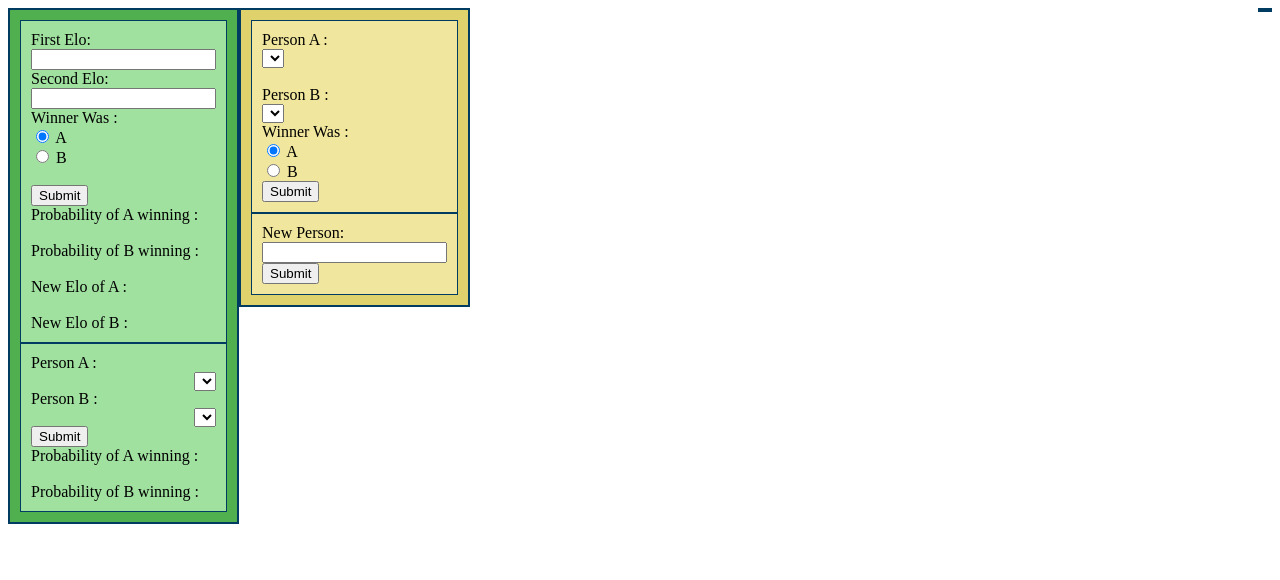
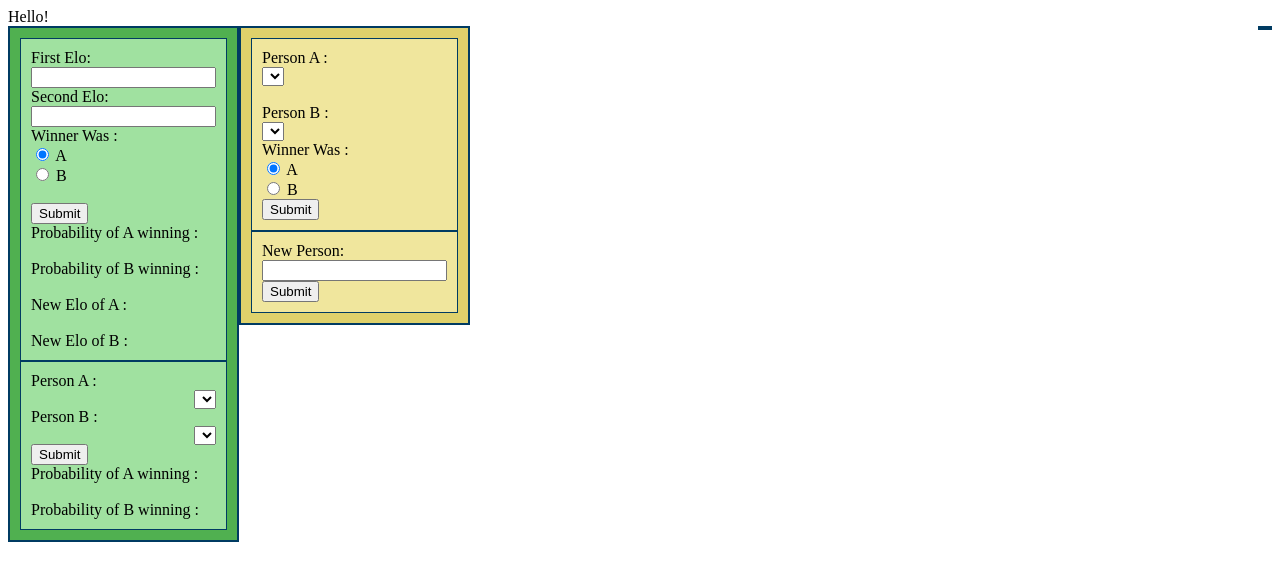
Before and after one commit to camog4224/lowRise6Elo, a plain HTML site: page index.html in a window 1280 px wide. Drawn offline with Linux system fonts and the light colour scheme; no server answers.

Commit message:
test commit

```diff
--- a/index.html
+++ b/index.html
@@ -9,7 +9,7 @@
     <title>Low Rise 6 Elo</title>
 </head>
 <body>
-    <div id = "navBar"></div>
+    <div id = "navBar"> Hello!</div>
     <div id = "left">
         <div class = "calculations">
             <label for="1elo">First Elo:</label><br>
```
